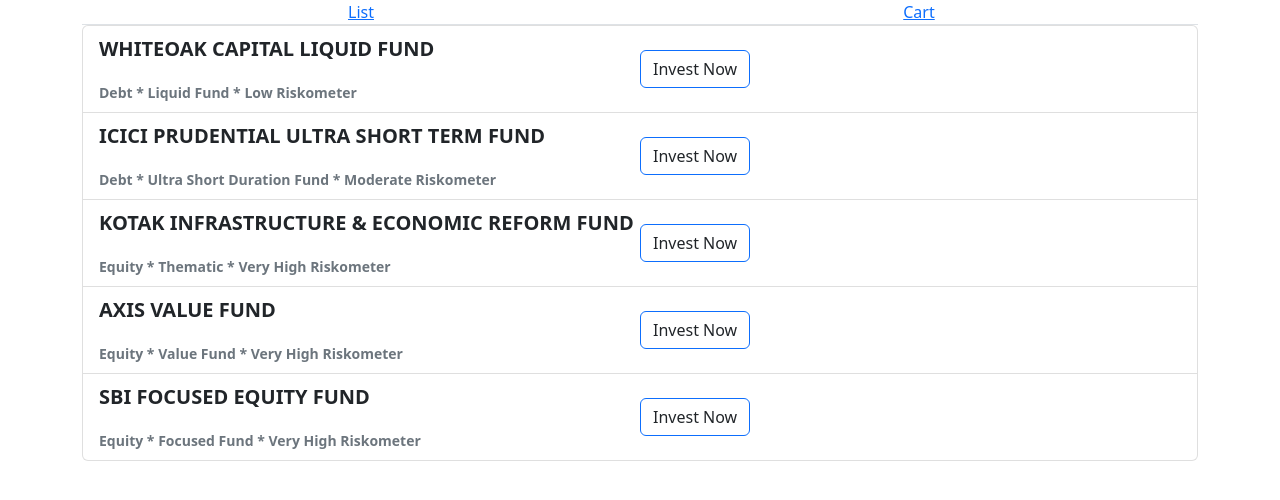
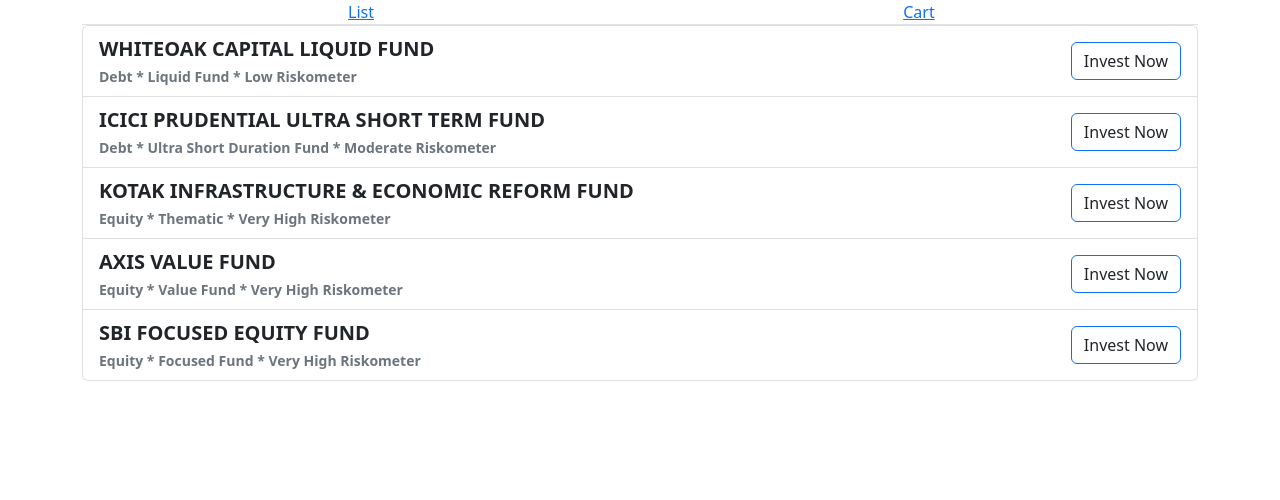
Before and after one commit to p0int-bl4nk/true-minds, a React (Create React App) app: page /list in a window 1280 px wide. Shown: the top 500 px of the page. Built offline with nearby package versions, Linux system fonts and the light colour scheme.

Commit message:
fix README.md and Fund style

```diff
--- a/src/components/Fund.js
+++ b/src/components/Fund.js
@@ -18,14 +18,14 @@
 	}
 
 	return (
-		<div className='d-flex col-12'>
-			<div className='col-6'>
+		<div className='d-flex w-100 justify-content-between align-items-center'>
+			<div className=''>
 				<p className='text-uppercase fs-5 fw-bold'>{fund.name}</p>
-				<small className='text-secondary fw-bold'>
-					<span className='text-capitalize'>{fund.category.toLocaleLowerCase()}</span> * {fund.classification}  * {fund.riskmeter}
+				<small className='text-secondary fw-bold position-relative'>
+					<span className='text-capitalize'>{fund.category.toLocaleLowerCase()}</span> * {fund.classification} * {fund.riskmeter}
 				</small>
 			</div>
-			<div className='col-6 m-auto'>
+			<div className=''>
 				{
 					isAlreadyInCart
 						? <button className={`btn border-danger`} onClick={handleClick}>
--- a/src/index.css
+++ b/src/index.css
@@ -11,3 +11,7 @@
   font-family: source-code-pro, Menlo, Monaco, Consolas, 'Courier New',
     monospace;
 }
+
+p {
+  margin-bottom: 0 !important;
+}
```
Also changed, not shown: 1 other file (tests, documents, lock files or other folders).
